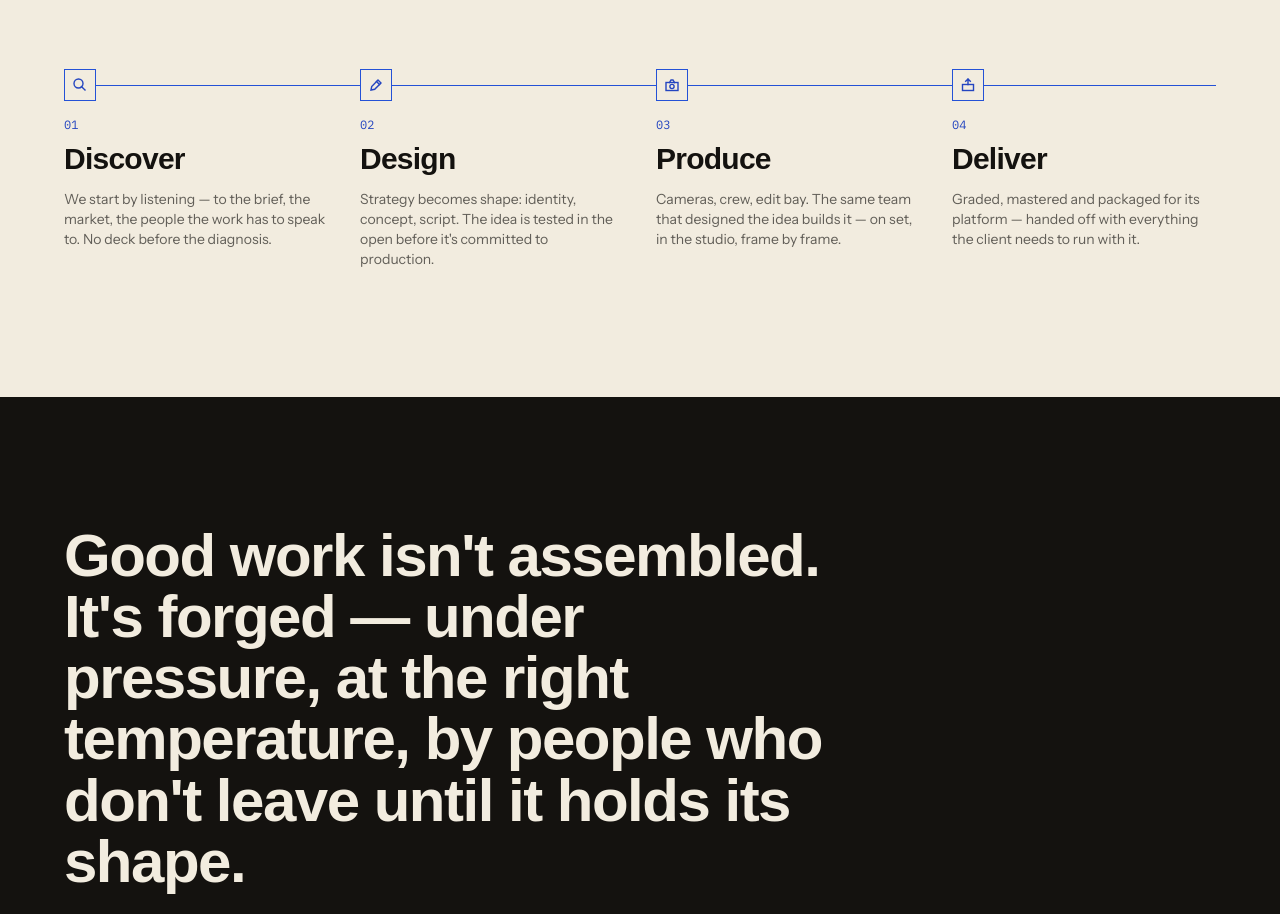
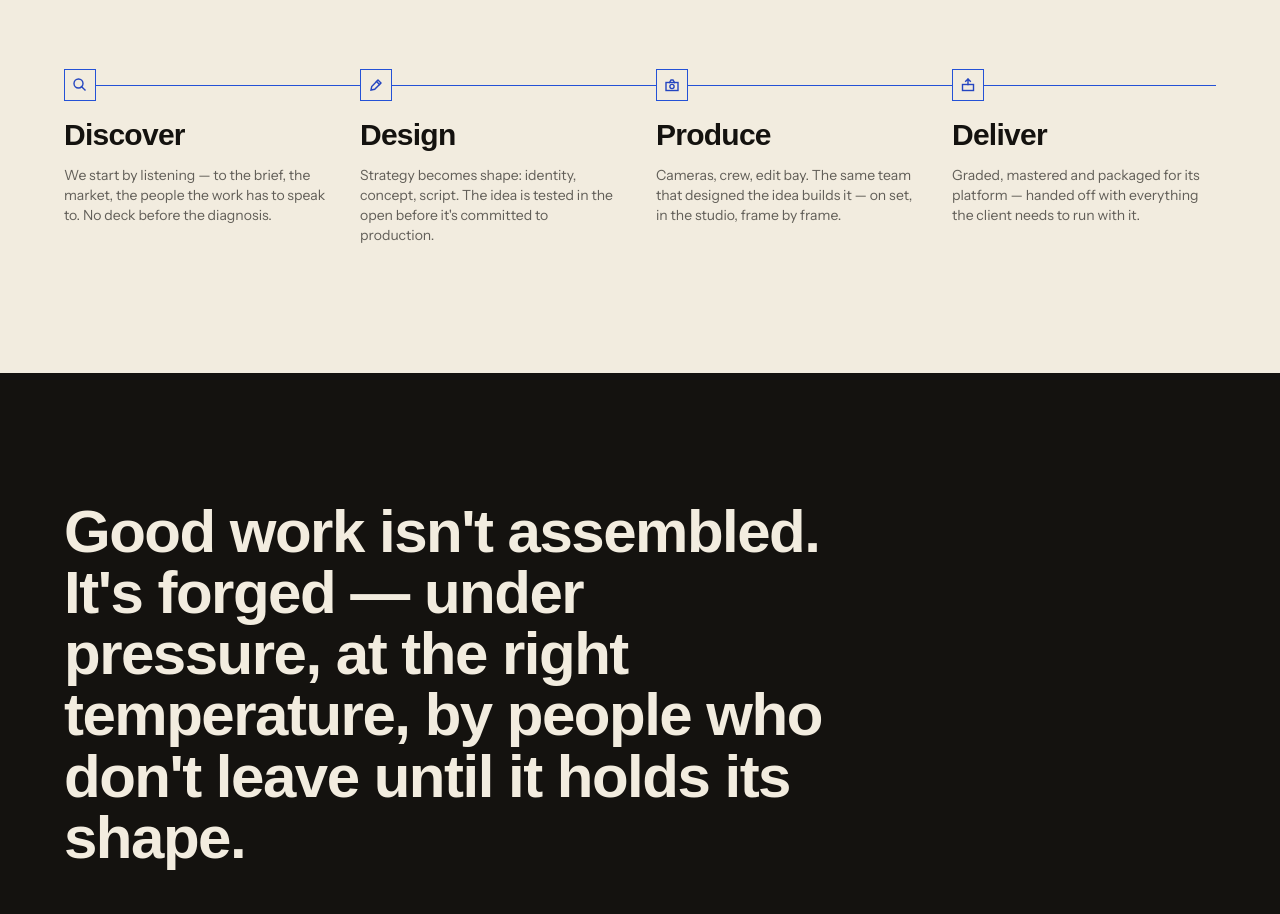
Before and after one commit to kensawawe/mediafoundrysl, a Next.js app: page / in a window 1280 px wide. Shown: the part 4203-5117 px from the top of the page. Built offline with nearby package versions, Linux system fonts and the light colour scheme; a web font is replaced by a local one.

Commit message:
Remove step numbers from process timeline for a cleaner feel
The icon markers already carry the sequence; the "01/02/03/04" labels
were redundant next to them.

```diff
--- a/components/home/Process.tsx
+++ b/components/home/Process.tsx
@@ -82,10 +82,7 @@ export function Process() {
                   <span className="relative z-10 flex h-8 w-8 items-center justify-center border border-accent-fill bg-background">
                     <StageIcon title={stage.title} className="h-4 w-4 text-accent-text" />
                   </span>
-                  <span className="mt-4 block font-mono text-xs text-accent-text">
-                    {stage.index}
-                  </span>
-                  <h3 className="mt-2 font-display text-2xl font-bold tracking-tight lg:text-3xl">
+                  <h3 className="mt-4 font-display text-2xl font-bold tracking-tight lg:text-3xl">
                     {stage.title}
                   </h3>
                   <p className="mt-3 font-body text-sm text-current/65">{stage.description}</p>
@@ -115,8 +112,7 @@ export function Process() {
                   <span className="absolute -left-8 -top-1 flex h-8 w-8 -translate-x-1/2 items-center justify-center border border-accent-fill bg-background">
                     <StageIcon title={stage.title} className="h-4 w-4 text-accent-text" />
                   </span>
-                  <span className="font-mono text-xs text-accent-text">{stage.index}</span>
-                  <h3 className="mt-2 font-display text-3xl font-bold tracking-tight sm:text-4xl">
+                  <h3 className="font-display text-3xl font-bold tracking-tight sm:text-4xl">
                     {stage.title}
                   </h3>
                   <p className="mt-3 max-w-xl font-body text-sm text-current/65 sm:text-base">
```
